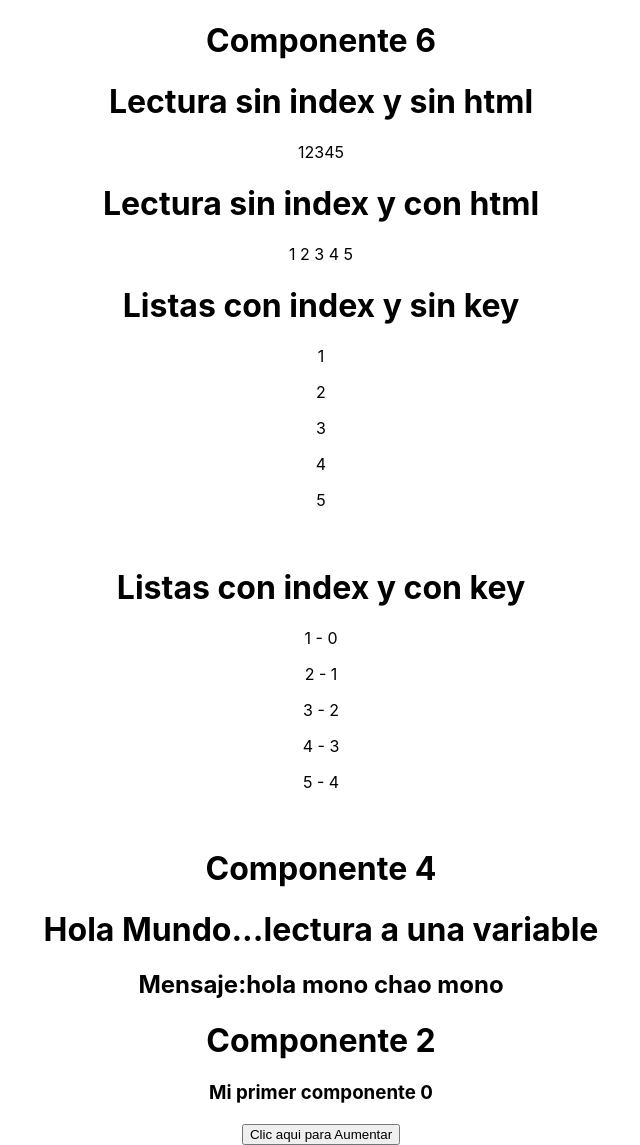
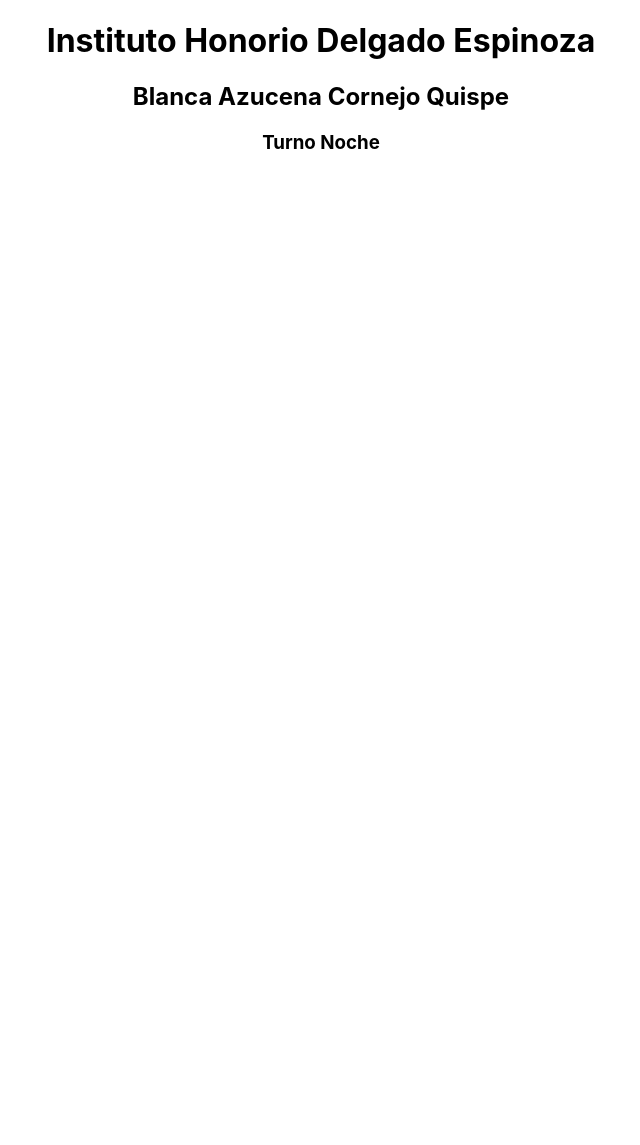
Before and after one commit to azucenacornejo/practica13, a React (Create React App) app: page / in a window 1280 px wide. Shown: the whole page, without its empty margins (319-959 px from the left). After the commit the page ends 800 px from the top, so only its background shows below. Built offline with nearby package versions, Linux system fonts and the light colour scheme.

Commit message:
examenen

```diff
--- a/src/App.js
+++ b/src/App.js
@@ -1,22 +1,12 @@
 import logo from './logo.svg';
 import './App.css';
 import C01component from './component/C01component';
-import C02contador from './component/C02contador';
-import C03dobleestado from './component/C03dobleestado';
-import C04variable from './component/C04variable';
-import C05operadorTernario from './component/C05operadorTernario';
-import C06matriz from './component/C06matriz';
-import C07matrizOperaciones from './component/C07matrizOperaciones';
 
 function App() {
   return (
     <div className="App">
-      <h1>Componente 6</h1>
-      <C06matriz/>
-      <h1>Componente 4</h1>
-      <C04variable/>
-      <h1>Componente 2</h1>
-      <C02contador />
+      <C01component/>
+
 
 
 
--- a/src/component/C01component.jsx
+++ b/src/component/C01component.jsx
@@ -3,9 +3,11 @@ import React from 'react'
 const C01component = () => {
   return (
     <div>
-      <h1>Hola Mundo desde React</h1>
+      <h1>Instituto Honorio Delgado Espinoza</h1>
+      <h2>Blanca Azucena Cornejo Quispe</h2>
+      <h3>Turno Noche</h3>
     </div>
   )
 }
 
-export default C01component
+export default C01component;
--- a/src/component/C02contador.js
+++ /dev/null
@@ -1,18 +0,0 @@
-import React, { Fragment, useState } from 'react'
-
-const C02contador = () => {
-    const[numero, setNumero] = useState(0);
-    const aumentar = () => {
-        setNumero(numero + 1);
-    }
-  return (
-    <div>
-      <Fragment>
-        <h3>Mi primer componente {numero}</h3>
-        <button onClick={aumentar}>Clic aqui para Aumentar</button>
-      </Fragment>
-    </div>
-  )
-}
-
-export default C02contador
--- a/src/component/C03dobleestado.js
+++ /dev/null
@@ -1,24 +0,0 @@
-import React, {useState, Fragment} from 'react';
-
-const  Dobleestado= () => {
-
-    const [valor, setValor] = useState(0);
-    const [numero, setNumero] = useState(0);
-
-    const IncrementoDos = () =>{
-        setNumero(numero +1);
-        console.log("Mensaje de contador");
-    }
-
-    return (
-        <Fragment>
-            <button onClick={()=>setValor(valor+1)}>contador 1</button>
-            <span>Incremento de contador 1: {valor}</span>
-            <hr/>
-            <button onClick={IncrementoDos}>Contador 2</button>
-            <span>Incremento de contador 2: {numero}</span>
-        </Fragment>
-    );
-}
-
-export default Dobleestado;
--- a/src/component/C04variable.js
+++ /dev/null
@@ -1,11 +0,0 @@
-import React from 'react';
-const variable = (msj) =>{
-    return (
-        <div>
-            <h1>Hola Mundo...lectura a una variable</h1>
-            <h2>Mensaje:hola mono chao mono {msj.xVariable}</h2>
-        </div>
-    );
-}
-
-export default variable;
--- a/src/component/C05operadorTernario.js
+++ /dev/null
@@ -1,13 +0,0 @@
-import React, {Fragment} from 'react'
-
-const C05operadorTernario = () => {
-        const edad = 18;
-    return (
-        <Fragment>
-            <h1>Operador ternario</h1>
-            {edad >= 18? 'Mayor de edad': 'Menos de edad'}
-        </Fragment>
-    )
-}
-
-export default C05operadorTernario
--- a/src/component/C06matriz.js
+++ /dev/null
@@ -1,38 +0,0 @@
-import  React, {useState, Fragment} from 'react';
-
-const C06matriz = () => {
-    const[lista, setLista] = useState([1,2,3,4,5]);
-    return (
-        <Fragment>
-            <h1>Lectura sin index y sin html</h1>
-            {lista.map((item) => item)}
-            <br/>
-
-            <h1>Lectura sin index y con html</h1>
-            {lista.map((item) => <span> {item}</span>)}
-            <br/>
-
-            <h1>Listas con index y sin key</h1>
-            {
-                lista.map((item, index)=>
-                    <p> {item} </p>
-                )
-            }
-            <br/>
-
-            <h1>Listas con index y con key</h1>
-            {
-                lista.map((item, index) =>
-                    <p key = {index}>
-                        {item} - {index}
-                    </p>
-                )
-            }
-            <br/>
-        </Fragment>
-
-
-    );
-}
-
-export default C06matriz;
--- a/src/component/C07matrizOperaciones.js
+++ /dev/null
@@ -1,58 +0,0 @@
-import React, {useState, Fragment } from 'react';
-
-const C07matrizOperaciones = () => {
-
-    const [lista, setLista] = useState([1,2,3,4,5]);
-    const [dias, setDias] = useState(["Lunes","Martes","Miercoles","Jueves"]);
-    const uniendoArray = [...lista, ...dias];
-
-    const [numero, setNumero] = useState(6);
-    const agregarNumero = () => {
-        setNumero(numero + 1);
-        setLista([...lista, numero]);
-    }
-
-    const [texto, setTexto] = useState(["Viernes","Sabado","Domingo"]);
-    const agregarTexto = () => {
-        setDias([...dias, ...texto]);
-    }
-    return (
-        <Fragment>
-            <h1>Lectura de la unión de matrices</h1>
-            {
-                uniendoArray.map((item, index) =>
-                  <p key={index} >
-                      {item} - {index}
-                  </p>
-                )
-            }
-            <br/>
-
-            <h1>Agregar un valor a un array</h1>
-            <button onClick={agregarNumero}>Agregar numero</button>
-            {
-                lista.map((item, index) =>
-                    <p key={index} >
-                        {item} - {index}
-                    </p>
-                )
-            }
-            <br/>
-
-            <h1>Agregar un textto a un array</h1>
-            <button onClick={agregarTexto}>Agregar texto</button>
-            {
-                dias.map((item, index) =>
-                    <p key={index} >
-                        {item} - {index}
-                    </p>
-                )
-            }
-            <br/>
-
-        </Fragment>
-    );
-
-}
-
-export default C07matrizOperaciones;
```
